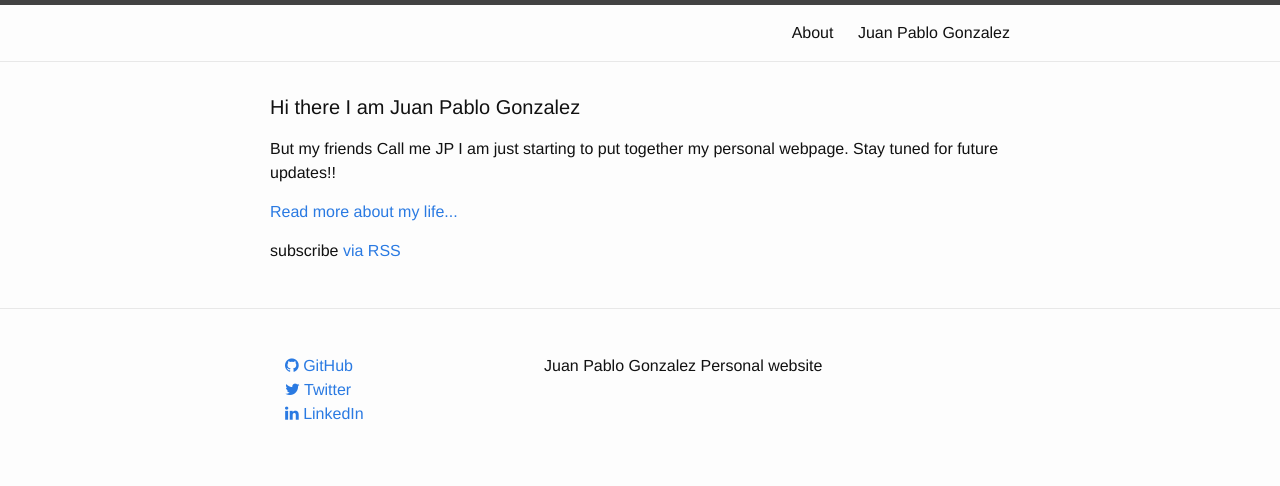
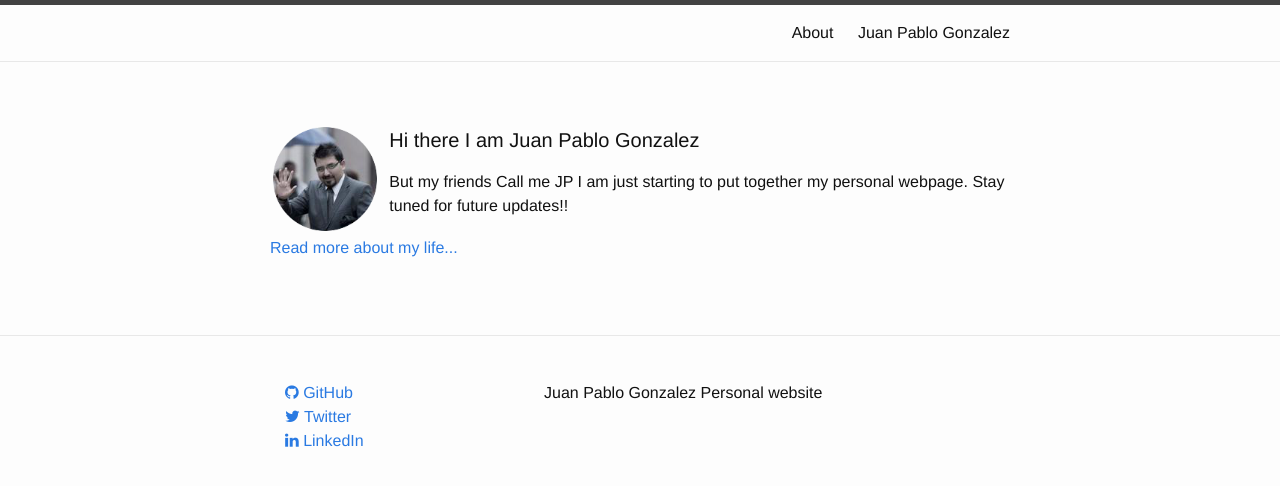
Before and after one commit to JPGMX/JPGMX.github.io, a Jekyll site: the page built from index.html, in a window 1280 px wide. Shown: the top 486 px of the page. Built offline with Jekyll 4.4.1, drawn with Linux system fonts in a browser that asks for light colours; nearby versions of some CDN libraries.

Commit message:
Added Picture

```diff
--- a/_config.yml
+++ b/_config.yml
@@ -16,6 +16,7 @@ twitter_username: JPG_MX
 github_username:  JPGMX
 linkedin_username: jpgonzal
 
+
 # Build settings
 markdown: kramdown
 encoding: utf-8
--- a/index.html
+++ b/index.html
@@ -4,10 +4,20 @@ title: Juan Pablo Gonzalez
 ---
 
 <div class="home">
-  <h1 class="page-heading">Hi there I am  Juan Pablo Gonzalez</h1>
-  <p>But my friends Call me JP  I am just starting to put together my personal webpage. Stay tuned for future updates!! </p>
+  <div class="page-content">
+  <table>
+  	<tr>
+  		<td><img src="/img/round_me.png"></td>
+  		<td>&nbsp;</td>
+  		<td><h1 class="page-heading">Hi there I am  Juan Pablo Gonzalez</h1>
+  			<p>But my friends Call me JP  I am just starting to put together my personal webpage. Stay tuned for future updates!! </p>
+  		</td>
+  	</tr>
+  </table>
 
   <p><a href="/about">Read more about my life...</a></p>
 </div>
-
+</div>
+<!--
 <p class="rss-subscribe">subscribe <a href="{{ "/feed.xml" | prepend: site.baseurl }}">via RSS</a></p>
+-->
```
Also changed, not shown: img/round_me.png (added).
